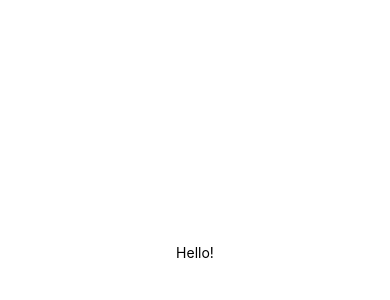
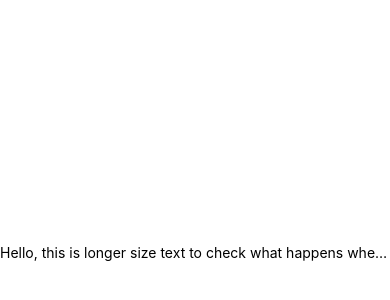
Before and after one commit to VikasKad/ReactNativeApp, a React Native app: screen / in a window 390 px wide. Shown: the part 170-470 px from the top of the page. Built offline with nearby package versions, Linux system fonts and the light colour scheme.

Commit message:
understanding of safeareaview and text properties

```diff
--- a/App.js
+++ b/App.js
@@ -5,7 +5,7 @@ import { StyleSheet, Text, View, SafeAreaView } from 'react-native';
 export default function App() {
   return (
     <SafeAreaView style={styles.container}>
-      <Text>Hello!</Text>
+      <Text numberOfLines={1}>Hello, this is longer size text to check what happens  when we add long text !</Text>
       <StatusBar style="auto" />
     </SafeAreaView>
   );
```
